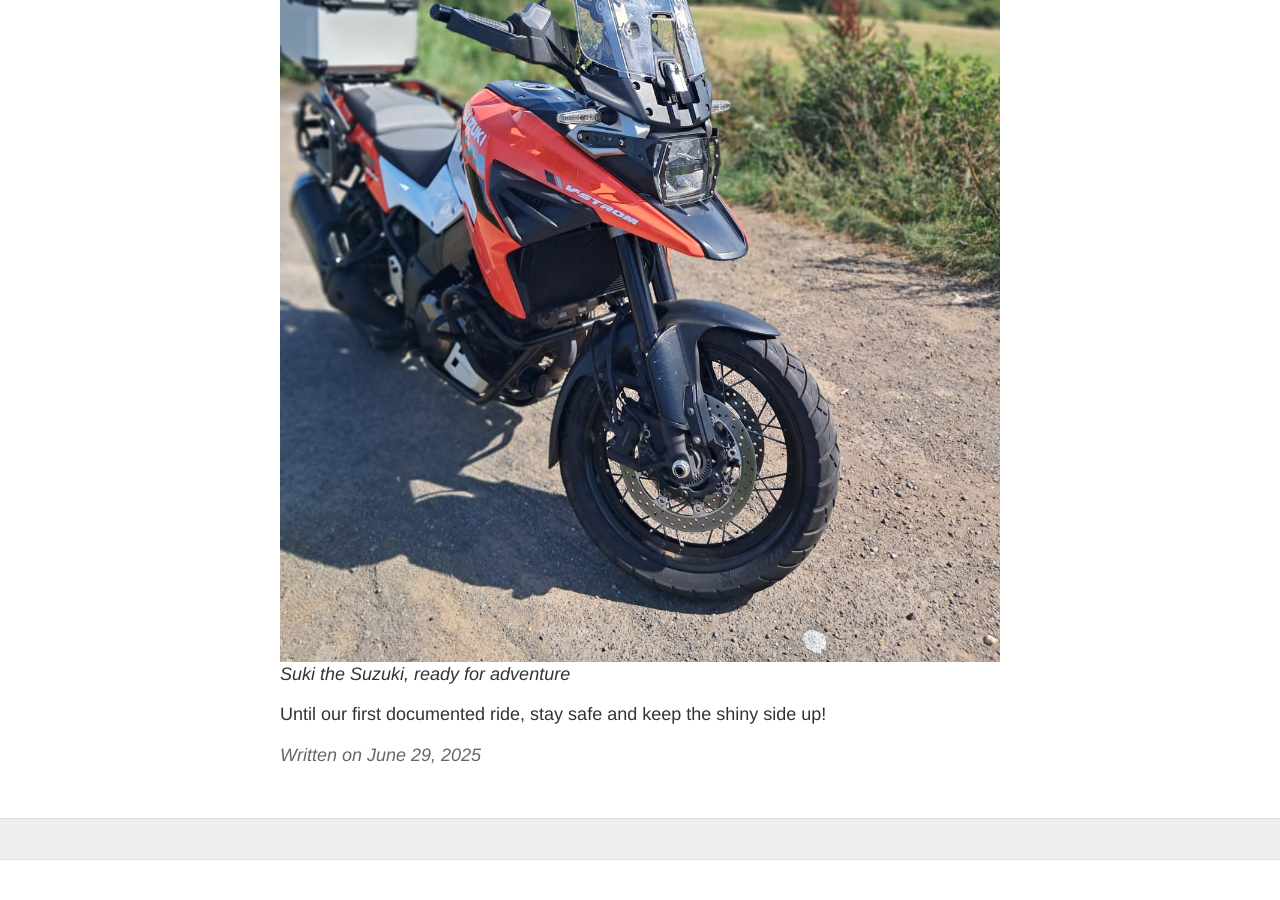
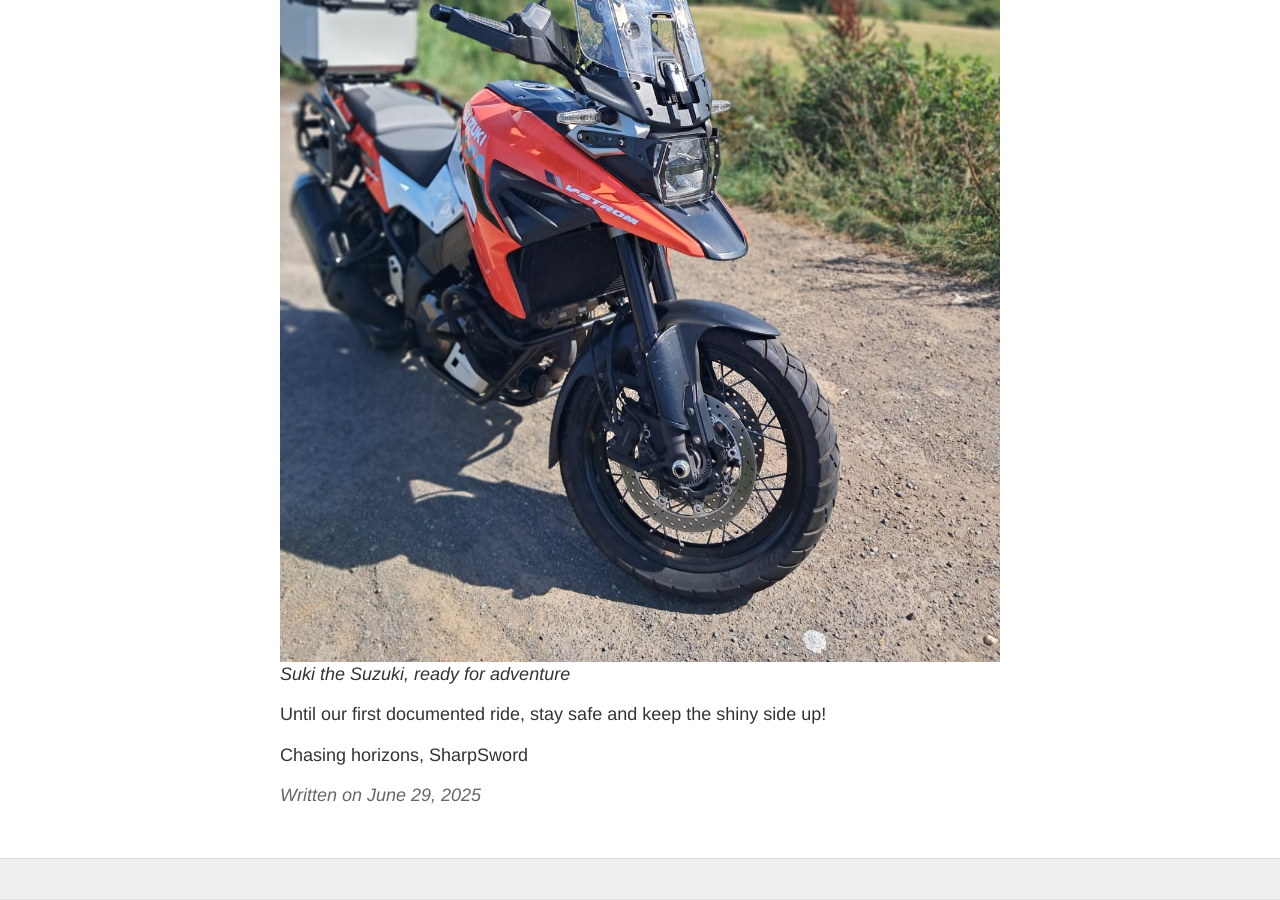
Before and after one commit to sh4rpsw0rd/sh4rpsw0rd.github.io, a Jekyll site: the page built from _posts/2025-6-29-Coming-Soon.md, in a window 1280 px wide and 900 px high, scrolled down 721 px. Built offline with Jekyll 4.4.1, drawn with Linux system fonts in a browser that asks for light colours; before the commit the page ends 1581 px from its top, so only the background shows below that.

Commit message:
Added valediction

```diff
--- a/_posts/2025-6-29-Coming-Soon.md
+++ b/_posts/2025-6-29-Coming-Soon.md
@@ -12,3 +12,6 @@ Anyway, here she is...
 *Suki the Suzuki, ready for adventure*
 
 Until our first documented ride, stay safe and keep the shiny side up!
+
+Chasing horizons,
+SharpSword
```
